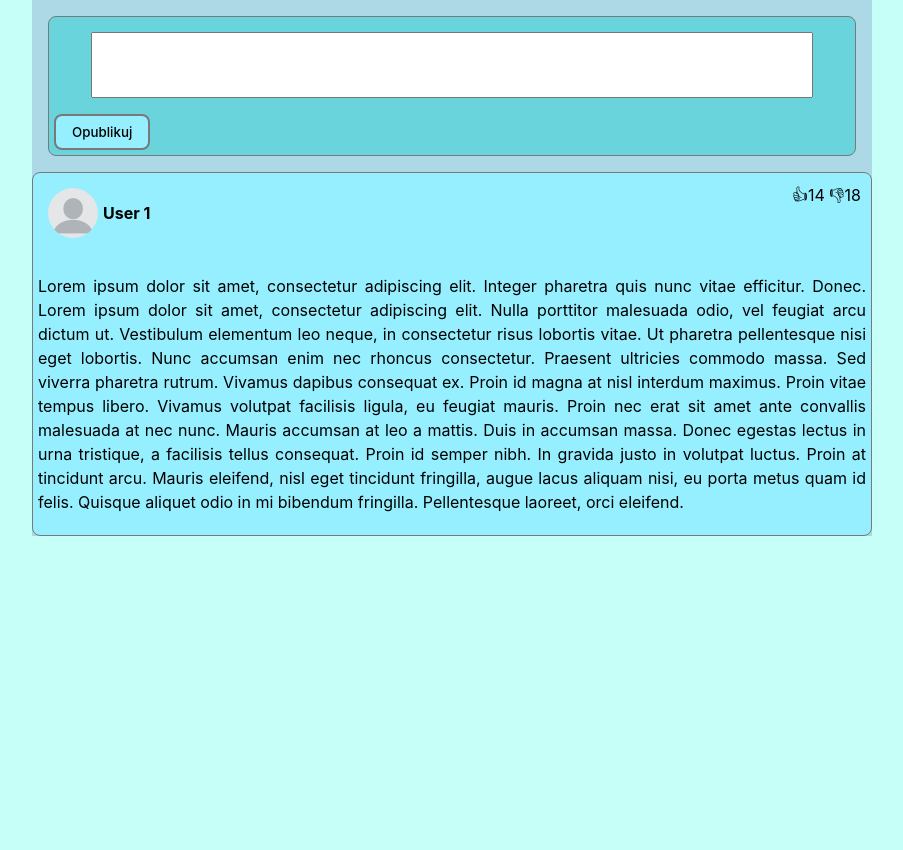
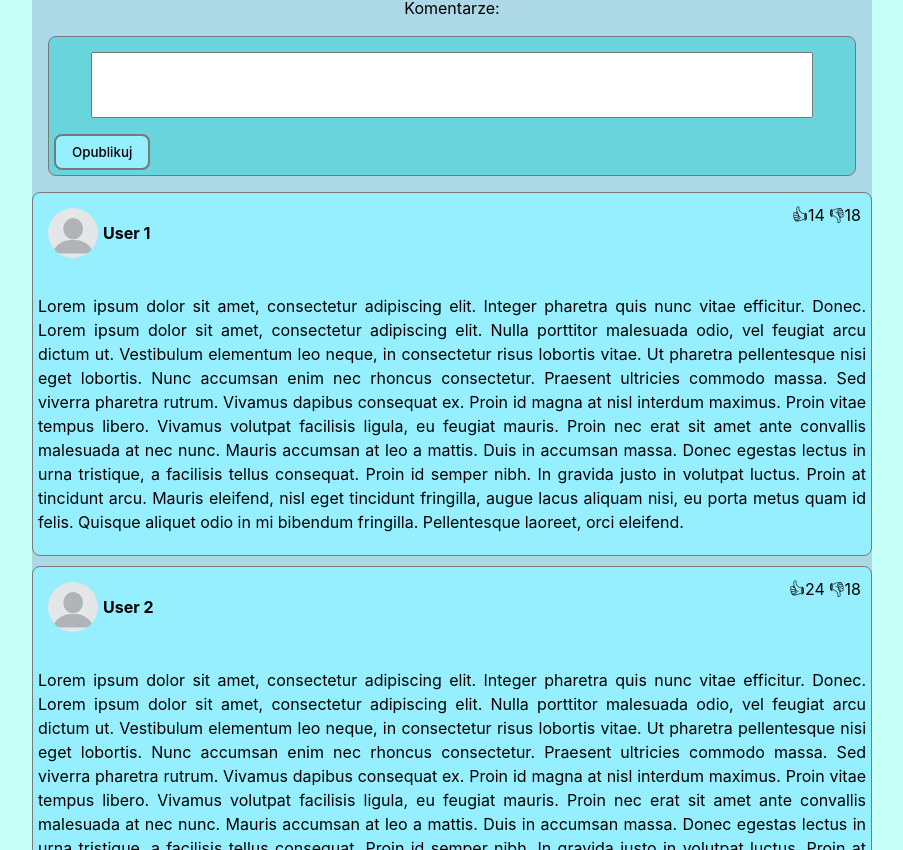
Before and after one commit to SzymonKita/aplikacja_czytelnicza, a React (Vite) app in the folder client/: page /forum/post/1 in a window 1280 px wide. Shown: the part 630-1480 px from the top of the page, without its empty margins (8-911 px from the left). Before the commit the page ends 1206 px from the top, so only its background shows below. Built offline with nearby package versions, Linux system fonts and the light colour scheme.

Commit message:
Modified Forum pages to better display many posts/comments.

```diff
--- a/client/src/components/Forum/MainForum.css
+++ b/client/src/components/Forum/MainForum.css
@@ -3,6 +3,7 @@
     text-align: start;
     border-radius: 10px;
     padding: 10px;
+    margin: 10px 0;
 }
 
 .mainForumCardHeader{
--- a/client/src/components/Forum/MainForum.jsx
+++ b/client/src/components/Forum/MainForum.jsx
@@ -2,15 +2,19 @@ import Navigation from '../Navigation/Navigation.jsx'
 import FriendCard from '../FriendCard.jsx'
 import MainForumCard from './MainForumCard.jsx'
 import './MainForum.css'
+
+const exampleParams = [{id: 1, title:'Title 1', author:'Author 1', text:'Lorem ipsum dolor sit amet, consectetur adipiscing elit. Integer pharetra quis nunc vitae efficitur. Donec. Lorem ipsum dolor sit amet, consectetur adipiscing elit. Nulla porttitor malesuada odio, vel feugiat arcu dictum ut. Vestibulum elementum leo neque, in consectetur risus lobortis vitae. Ut pharetra pellentesque nisi eget lobortis. Nunc accumsan enim nec rhoncus consectetur. Praesent ultricies commodo massa. Sed viverra pharetra rutrum. Vivamus dapibus consequat ex. Proin id magna at nisl interdum maximus. Proin vitae tempus libero. Vivamus volutpat facilisis ligula, eu feugiat mauris. Proin nec erat sit amet ante convallis malesuada at nec nunc. Mauris accumsan at leo a mattis. Duis in accumsan massa. Donec egestas lectus in urna tristique, a facilisis tellus consequat. Proin id semper nibh. In gravida justo in volutpat luctus. Proin at tincidunt arcu. Mauris eleifend, nisl eget tincidunt fringilla, augue lacus aliquam nisi, eu porta metus quam id felis. Quisque aliquet odio in mi bibendum fringilla. Pellentesque laoreet, orci eleifend.', likes: 100, dislikes: 200, comments: 30},
+    {id: 2, title:'Title 2', author:'Author 2', text:'Lorem ipsum dolor sit amet, consectetur adipiscing elit. Integer pharetra quis nunc vitae efficitur. Donec. Lorem ipsum dolor sit amet, consectetur adipiscing elit. Nulla porttitor malesuada odio, vel feugiat arcu dictum ut. Vestibulum elementum leo neque, in consectetur risus lobortis vitae. Ut pharetra pellentesque nisi eget lobortis. Nunc accumsan enim nec rhoncus consectetur. Praesent ultricies commodo massa. Sed viverra pharetra rutrum. Vivamus dapibus consequat ex. Proin id magna at nisl interdum maximus. Proin vitae tempus libero. Vivamus volutpat facilisis ligula, eu feugiat mauris. Proin nec erat sit amet ante convallis malesuada at nec nunc. Mauris accumsan at leo a mattis. Duis in accumsan massa. Donec egestas lectus in urna tristique, a facilisis tellus consequat. Proin id semper nibh. In gravida justo in volutpat luctus. Proin at tincidunt arcu. Mauris eleifend, nisl eget tincidunt fringilla, augue lacus aliquam nisi, eu porta metus quam id felis. Quisque aliquet odio in mi bibendum fringilla. Pellentesque laoreet, orci eleifend.', likes: 100, dislikes: 200, comments: 30}
+]
 const MainForum = () => {
     return (
         <>
             <Navigation title="Forum"/>
             <div className='container'>
                 <div className='content'>
-                    <MainForumCard id={1} title='Title 1' author='Author 1'
-                        text='Lorem ipsum dolor sit amet, consectetur adipiscing elit. Integer pharetra quis nunc vitae efficitur. Donec. Lorem ipsum dolor sit amet, consectetur adipiscing elit. Nulla porttitor malesuada odio, vel feugiat arcu dictum ut. Vestibulum elementum leo neque, in consectetur risus lobortis vitae. Ut pharetra pellentesque nisi eget lobortis. Nunc accumsan enim nec rhoncus consectetur. Praesent ultricies commodo massa. Sed viverra pharetra rutrum. Vivamus dapibus consequat ex. Proin id magna at nisl interdum maximus. Proin vitae tempus libero. Vivamus volutpat facilisis ligula, eu feugiat mauris. Proin nec erat sit amet ante convallis malesuada at nec nunc. Mauris accumsan at leo a mattis. Duis in accumsan massa. Donec egestas lectus in urna tristique, a facilisis tellus consequat. Proin id semper nibh. In gravida justo in volutpat luctus. Proin at tincidunt arcu. Mauris eleifend, nisl eget tincidunt fringilla, augue lacus aliquam nisi, eu porta metus quam id felis. Quisque aliquet odio in mi bibendum fringilla. Pellentesque laoreet, orci eleifend.'
-                        likes={10} dislikes={-210} comments={150}/>
+                    {exampleParams.map((params) => (
+                        <MainForumCard id={params.id} title={params.title} author={params.author} text={params.text} likes={params.likes} dislikes={params.dislikes} comments={params.comments}/>
+                    ))}
                 </div>
                 <div className='friendsList'>
                     <FriendCard name='Friend 1' active={true} />
--- a/client/src/components/ForumPost/ForumComment.jsx
+++ b/client/src/components/ForumPost/ForumComment.jsx
@@ -1,5 +1,11 @@
 import image from '../blank-profile.png'
-const ForumComment = ({user, likes, dislikes, details}) => {
+const ForumComment = ({id, user, likes, dislikes, details}) => {
+    const toggleLike = () => {
+        // TODO: Add switching like reaction in database, using id
+    }
+    const toggleDislike = () => {
+        // TODO: Add switching dislike reaction in database, using id
+    }
     return (
         <div className='forumPost' style={{backgroundColor:'#96EFFF'}}>
             <div className='forumPostHeader'>
@@ -8,7 +14,7 @@ const ForumComment = ({user, likes, dislikes, details}) => {
                     <b>{user}</b>
                 </div>
                 <div>
-                    👍︎{likes} 👎︎{dislikes}
+                    <button type='button' className='reactionButton' onClick={() => toggleLike()}>👍︎</button>{likes} <button type='button' className='reactionButton' onClick={() => toggleDislike()}>👎︎</button>{dislikes}
                 </div>
             </div>
             <p className='forumPostDetail'>
--- a/client/src/components/ForumPost/ForumPost.css
+++ b/client/src/components/ForumPost/ForumPost.css
@@ -2,6 +2,7 @@
     background-color: #6AD4DD;
     border: 1px solid #797979;
     border-radius: 8px;
+    margin: 10px 0;
 }
 
 .forumPostHeader{
@@ -20,3 +21,13 @@
     text-align: justify;
     padding: 5px
 }
+
+.reactionButton{
+    border: none;
+    font-size: 1em;
+    padding: 0;
+}
+
+.reactionButton:hover{
+    color: blue;
+}
--- a/client/src/components/ForumPost/ForumPost.jsx
+++ b/client/src/components/ForumPost/ForumPost.jsx
@@ -7,7 +7,10 @@ import { useParams } from "react-router-dom"
 import './ForumPost.css'
 
 
-const exampleParams = { user: 'User 1', likes: 14, dislikes: 18, details: 'Lorem ipsum dolor sit amet, consectetur adipiscing elit. Integer pharetra quis nunc vitae efficitur. Donec. Lorem ipsum dolor sit amet, consectetur adipiscing elit. Nulla porttitor malesuada odio, vel feugiat arcu dictum ut. Vestibulum elementum leo neque, in consectetur risus lobortis vitae. Ut pharetra pellentesque nisi eget lobortis. Nunc accumsan enim nec rhoncus consectetur. Praesent ultricies commodo massa. Sed viverra pharetra rutrum. Vivamus dapibus consequat ex. Proin id magna at nisl interdum maximus. Proin vitae tempus libero. Vivamus volutpat facilisis ligula, eu feugiat mauris. Proin nec erat sit amet ante convallis malesuada at nec nunc. Mauris accumsan at leo a mattis. Duis in accumsan massa. Donec egestas lectus in urna tristique, a facilisis tellus consequat. Proin id semper nibh. In gravida justo in volutpat luctus. Proin at tincidunt arcu. Mauris eleifend, nisl eget tincidunt fringilla, augue lacus aliquam nisi, eu porta metus quam id felis. Quisque aliquet odio in mi bibendum fringilla. Pellentesque laoreet, orci eleifend.' }
+const exampleParams = [{ id: 1, user: 'User 1', likes: 14, dislikes: 18, details: 'Lorem ipsum dolor sit amet, consectetur adipiscing elit. Integer pharetra quis nunc vitae efficitur. Donec. Lorem ipsum dolor sit amet, consectetur adipiscing elit. Nulla porttitor malesuada odio, vel feugiat arcu dictum ut. Vestibulum elementum leo neque, in consectetur risus lobortis vitae. Ut pharetra pellentesque nisi eget lobortis. Nunc accumsan enim nec rhoncus consectetur. Praesent ultricies commodo massa. Sed viverra pharetra rutrum. Vivamus dapibus consequat ex. Proin id magna at nisl interdum maximus. Proin vitae tempus libero. Vivamus volutpat facilisis ligula, eu feugiat mauris. Proin nec erat sit amet ante convallis malesuada at nec nunc. Mauris accumsan at leo a mattis. Duis in accumsan massa. Donec egestas lectus in urna tristique, a facilisis tellus consequat. Proin id semper nibh. In gravida justo in volutpat luctus. Proin at tincidunt arcu. Mauris eleifend, nisl eget tincidunt fringilla, augue lacus aliquam nisi, eu porta metus quam id felis. Quisque aliquet odio in mi bibendum fringilla. Pellentesque laoreet, orci eleifend.' },
+    { id: 2, user: 'User 2', likes: 24, dislikes: 18, details: 'Lorem ipsum dolor sit amet, consectetur adipiscing elit. Integer pharetra quis nunc vitae efficitur. Donec. Lorem ipsum dolor sit amet, consectetur adipiscing elit. Nulla porttitor malesuada odio, vel feugiat arcu dictum ut. Vestibulum elementum leo neque, in consectetur risus lobortis vitae. Ut pharetra pellentesque nisi eget lobortis. Nunc accumsan enim nec rhoncus consectetur. Praesent ultricies commodo massa. Sed viverra pharetra rutrum. Vivamus dapibus consequat ex. Proin id magna at nisl interdum maximus. Proin vitae tempus libero. Vivamus volutpat facilisis ligula, eu feugiat mauris. Proin nec erat sit amet ante convallis malesuada at nec nunc. Mauris accumsan at leo a mattis. Duis in accumsan massa. Donec egestas lectus in urna tristique, a facilisis tellus consequat. Proin id semper nibh. In gravida justo in volutpat luctus. Proin at tincidunt arcu. Mauris eleifend, nisl eget tincidunt fringilla, augue lacus aliquam nisi, eu porta metus quam id felis. Quisque aliquet odio in mi bibendum fringilla. Pellentesque laoreet, orci eleifend.' },
+    { id: 3, user: 'User 3', likes: 34, dislikes: 18, details: 'Lorem ipsum dolor sit amet, consectetur adipiscing elit. Integer pharetra quis nunc vitae efficitur. Donec. Lorem ipsum dolor sit amet, consectetur adipiscing elit. Nulla porttitor malesuada odio, vel feugiat arcu dictum ut. Vestibulum elementum leo neque, in consectetur risus lobortis vitae. Ut pharetra pellentesque nisi eget lobortis. Nunc accumsan enim nec rhoncus consectetur. Praesent ultricies commodo massa. Sed viverra pharetra rutrum. Vivamus dapibus consequat ex. Proin id magna at nisl interdum maximus. Proin vitae tempus libero. Vivamus volutpat facilisis ligula, eu feugiat mauris. Proin nec erat sit amet ante convallis malesuada at nec nunc. Mauris accumsan at leo a mattis. Duis in accumsan massa. Donec egestas lectus in urna tristique, a facilisis tellus consequat. Proin id semper nibh. In gravida justo in volutpat luctus. Proin at tincidunt arcu. Mauris eleifend, nisl eget tincidunt fringilla, augue lacus aliquam nisi, eu porta metus quam id felis. Quisque aliquet odio in mi bibendum fringilla. Pellentesque laoreet, orci eleifend.' }
+]
 
 const ForumPost = (params) => {
     const id = useParams();
@@ -21,19 +24,22 @@ const ForumPost = (params) => {
                         <div className='forumPostHeader'>
                             <div className='forumPostUser'>
                                 <img className='rankingPicture' src={image} />
-                                <b>{exampleParams.user}</b>
+                                <b>{exampleParams[0].user}</b>
                             </div>
                             <div>
-                                👍︎{exampleParams.likes} 👎︎{exampleParams.dislikes}
+                                👍︎{exampleParams[0].likes} 👎︎{exampleParams[0].dislikes}
                             </div>
                         </div>
                         <p className='forumPostDetail'>
-                            {exampleParams.details}
+                            {exampleParams[0].details}
                         </p>
                     </div>
                     Komentarze:
                     <ForumCommentForm/>
-                    <ForumComment user={exampleParams.user} likes={exampleParams.likes} dislikes={exampleParams.dislikes} details={exampleParams.details}/>
+                    {exampleParams.map((params) => (
+                        <ForumComment id={params.id} user={params.user} likes={params.likes} dislikes={params.dislikes} details={params.details}/>
+                    ))}
+
                 </div>
                 <div className='friendsList'>
                     <FriendCard name='Friend 1' active={true} />
```
